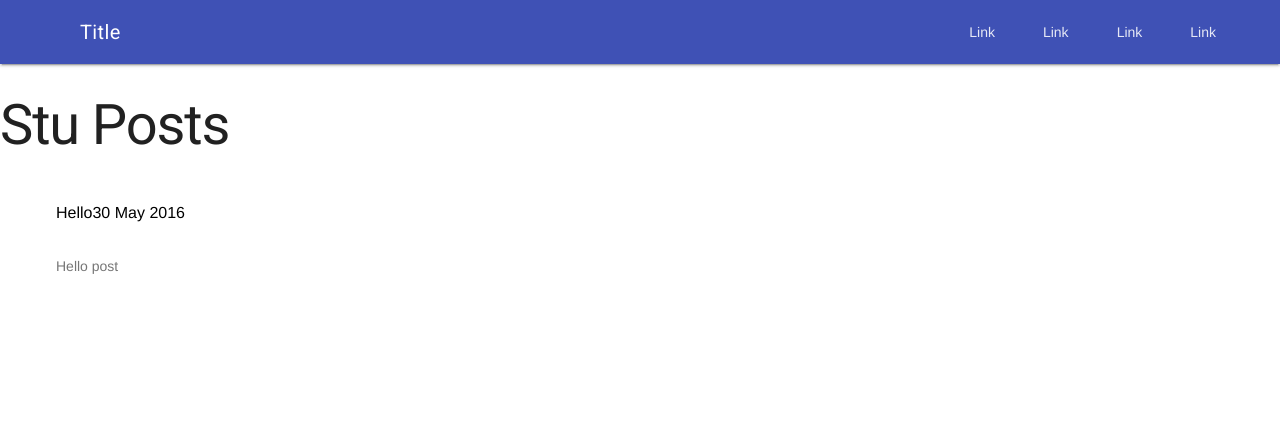
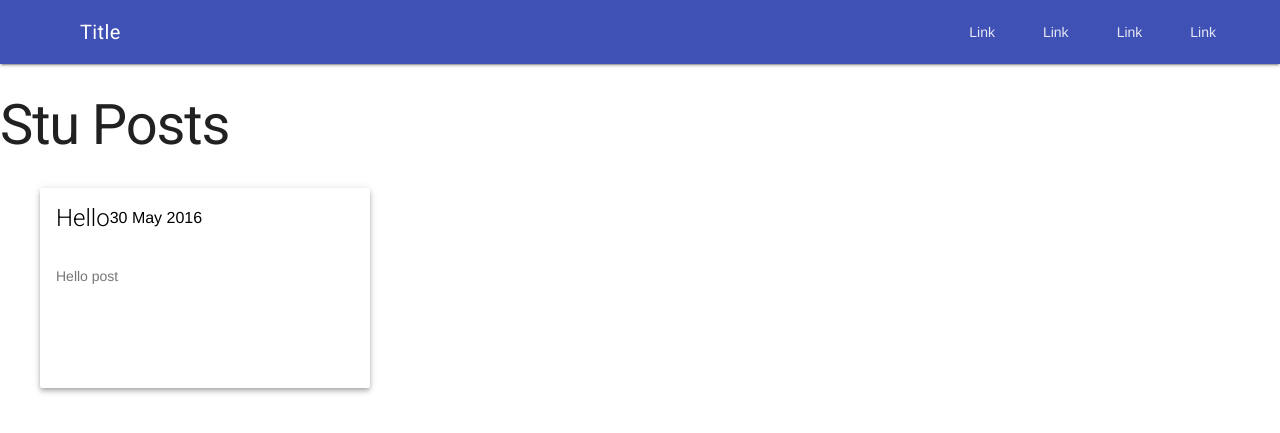
Before and after one commit to sbargon/sbargon.github.io, a Jekyll site: the page built from posts.html, in a window 1280 px wide. Shown: the top 433 px of the page. Built offline with Jekyll 4.4.1, drawn with Linux system fonts in a browser that asks for light colours; nearby versions of some CDN libraries.

Commit message:
Update posts.html

```diff
--- a/posts.html
+++ b/posts.html
@@ -6,9 +6,9 @@ title: Stu Posts
 	<ul class="posts">
 
 	  {% for post in site.posts %}
-	    <div class="mdl-card">
+	    <div class="mdl-card mdl-shadow--4dp">
 	    	<div class="mdl-card__title">
-	    	  {{ post.title }}<span>{{ post.date | date_to_string }}</span>
+	    	  <h2 class="mdl-card__title-text">{{ post.title }}</h2><span>{{ post.date | date_to_string }}</span>
 	    	</div>
 	    	<div class="mdl-card__supporting-text">
 	    	  {{ post.content }}
```
